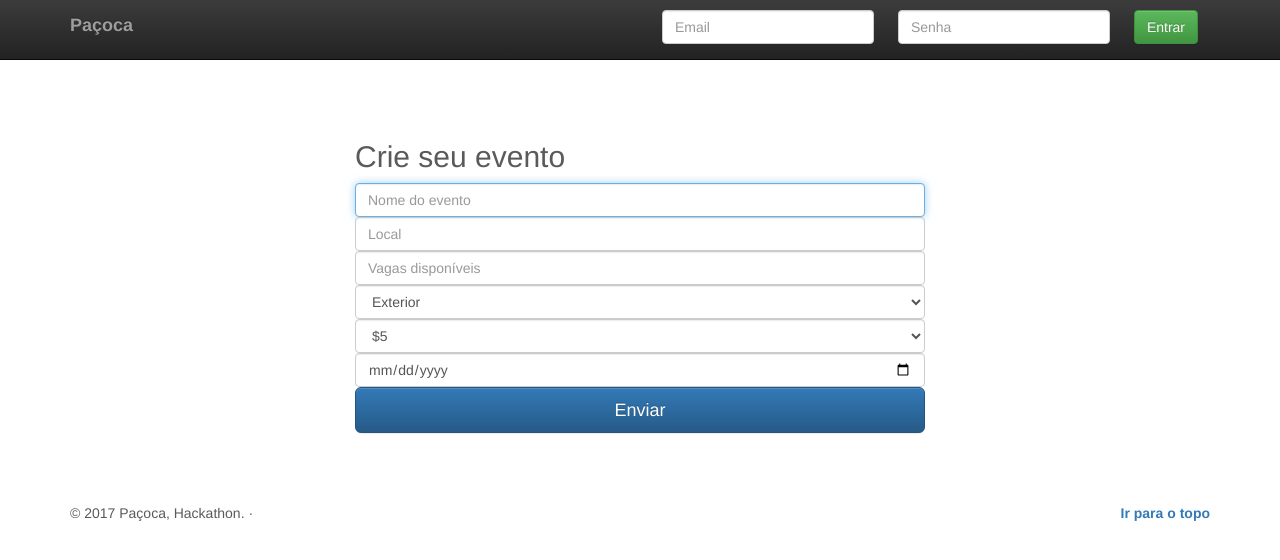
After one commit to VictorAlessander/Hackathon, a CakePHP app: the page made by app/View/Evento/add.ctp in a window 1280 px wide. The commit adds this page. Shown: the top 560 px of the page. Run offline with PHP 8.4 and a stand-in for CakePHP, Linux system fonts and the light colour scheme; the template is opened without the code that fills it, so the values that code supplies are empty; some libraries are stand-ins or nearby versions.

Commit message:
Terminado limitações de controle de acesso e funções novas criadas

```diff
--- a/app/Controller/UserController.php
+++ b/app/Controller/UserController.php
@@ -21,6 +21,7 @@ class UserController extends AppController {
     public function add() {
         if ($this->request->is('post')) {
             $this->User->create();
+            $this->request->data['User']['carteira'] = 10;
             if ($this->User->save($this->request->data)) {
 
                 $this->Session->setFlash(__('O usuario foi salvo.'), 'flash', array('class' => 'success'));
@@ -29,6 +30,8 @@ class UserController extends AppController {
                 $this->Session->setFlash(__('Não foi possivel salvar, tente novamente.'));
             }
         }
+        $this->loadModel('Categoria');
+        $this->set('ctgs', $this->Categoria->find('list'));
     }
 
     public function edit($id = null) {
--- /dev/null
+++ b/app/View/Evento/add.ctp
@@ -0,0 +1,36 @@
+<div class="container" style="width: 600px; margin-top: 60px; margin-bottom: 40px">
+      <form class="form-signin">
+        <h2 class="form-signin-heading">Crie seu evento</h2>
+        <label for="inputText" class="sr-only">Nome do evento</label>
+        <input type="text" id="inputText" class="form-control" placeholder="Nome do evento" required="" autofocus="">
+
+        <label for="inputLocal" class="sr-only">Local</label>
+        <input type="text" id="inputLocal" class="form-control" placeholder="Local" required="">
+
+        <label for="inputVagas" class="sr-only">Vagas disponíveis</label>
+        <input type="number" id="inputVagas" class="form-control" placeholder="Vagas disponíveis" min="0" required="">
+
+        <select class="form-control" title="Categoria">
+          <option value="Exterior">Exterior</option>
+          <option value="História">História</option>
+          <option value="Moda e Beleza">Moda e Beleza</option>
+          <option value="Natureza">Natureza</option>
+          <option value="Política">Política</option>
+          <option value="Tecnologia">Tecnologia</option>
+        </select>
+
+        <!--<label for="inputPreço" class="sr-only">Preço</label>-->
+        <select class="form-control" title="Preço">
+          <option value="5">$5</option>
+          <option value="10">$10</option>
+          <option value="15">$15</option>
+        </select>
+        <!--<input type="" id="inputPreço" class="form-control" placeholder="Preço" required>-->
+
+        <label for="inputData" class="sr-only">Data</label>
+        <input type="date" id="inputData" class="form-control" placeholder="Data" required="">
+        <button class="btn btn-lg btn-primary btn-block" type="submit">Enviar</button>
+      </form>
+
+
+    </div>
--- a/app/View/Layouts/default.ctp
+++ b/app/View/Layouts/default.ctp
@@ -71,7 +71,7 @@ $cakeVersion = __d('cake_dev', 'CakePHP %s', Configure::version())
 				} else {
 				echo '<div style="float: right" class="form-group"> '.
 		                 ' <ul class="nav navbar-nav">'.
-		                   ' <li class="header-nav-item navbar-text"> <h6>Bem vindo, '. $authUser["nome"] .' &nbsp; <i class="glyphicon glyphicon-log-out"></i>  &nbsp; &nbsp;';
+		                   ' <li class="header-nav-item navbar-text"> <h6>Bem vindo, '. $authUser["nome"] .' &nbsp;   &nbsp; Créditos: '. $authUser["carteira"] .'¢ <i class="glyphicon glyphicon-log-out"></i> &nbsp;';
             			echo		$this->Html->link('Sair', array("controller" => "user", "action" => "logout"));
           			echo		'</h6></li>'.
 		                 ' </ul>'.
@@ -95,7 +95,7 @@ $cakeVersion = __d('cake_dev', 'CakePHP %s', Configure::version())
 	<div class="container">
 	  <footer style="margin-top: 30px;">
         <p class="pull-right"><a href="#">Ir para o topo</a></p>
-        <p>&copy; 2017 Paçoca, Hackathon. &middot; <a href="#">Privacy</a> &middot; <a href="#"></a></p>
+        <p>&copy; 2017 Paçoca, Hackathon. &middot;  <a href="#"></a></p>
       </footer>
     </div>
 	</div>
--- a/app/View/Pages/home.ctp
+++ b/app/View/Pages/home.ctp
@@ -14,7 +14,7 @@
             <div class="carousel-caption">
               <h1>A plataforma perfeita para você aprender</h1>
               <p>Aqui você usa uma moeda própria e não terá que gastar dinheiro para aprender. Além disto, todos os eventos são disponibilizados pelos nossos próprios usuários.</p>
-              <p><a class="btn btn-lg btn-primary" href="edge.ctp" role="button">Crie sua conta hoje</a></p>
+              <p><a class="btn btn-lg btn-primary" href="user/add" role="button">Crie sua conta hoje</a></p>
             </div>
           </div>
         </div>
@@ -30,7 +30,6 @@
               <p><b>4- Receba créditos por participar dos eventos</b></p>-->
               <p><b>5- Use os créditos para comprar outros eventos e se especializar</b></p>
               <p><b>6- Crie seu próprio evento e ganhe ainda mais créditos. Participe!</b></p>
-              <p><a class="btn btn-lg btn-primary" href="#" role="button">Learn more</a></p>
             </div>
           </div>
         </div>
```
Also changed, not shown: app/Controller/EventoController.php (+61 -2 lines), app/View/Categoria/lista.ctp (+8 -1 lines), app/View/Evento/lista.ctp (+9 -0 lines).
